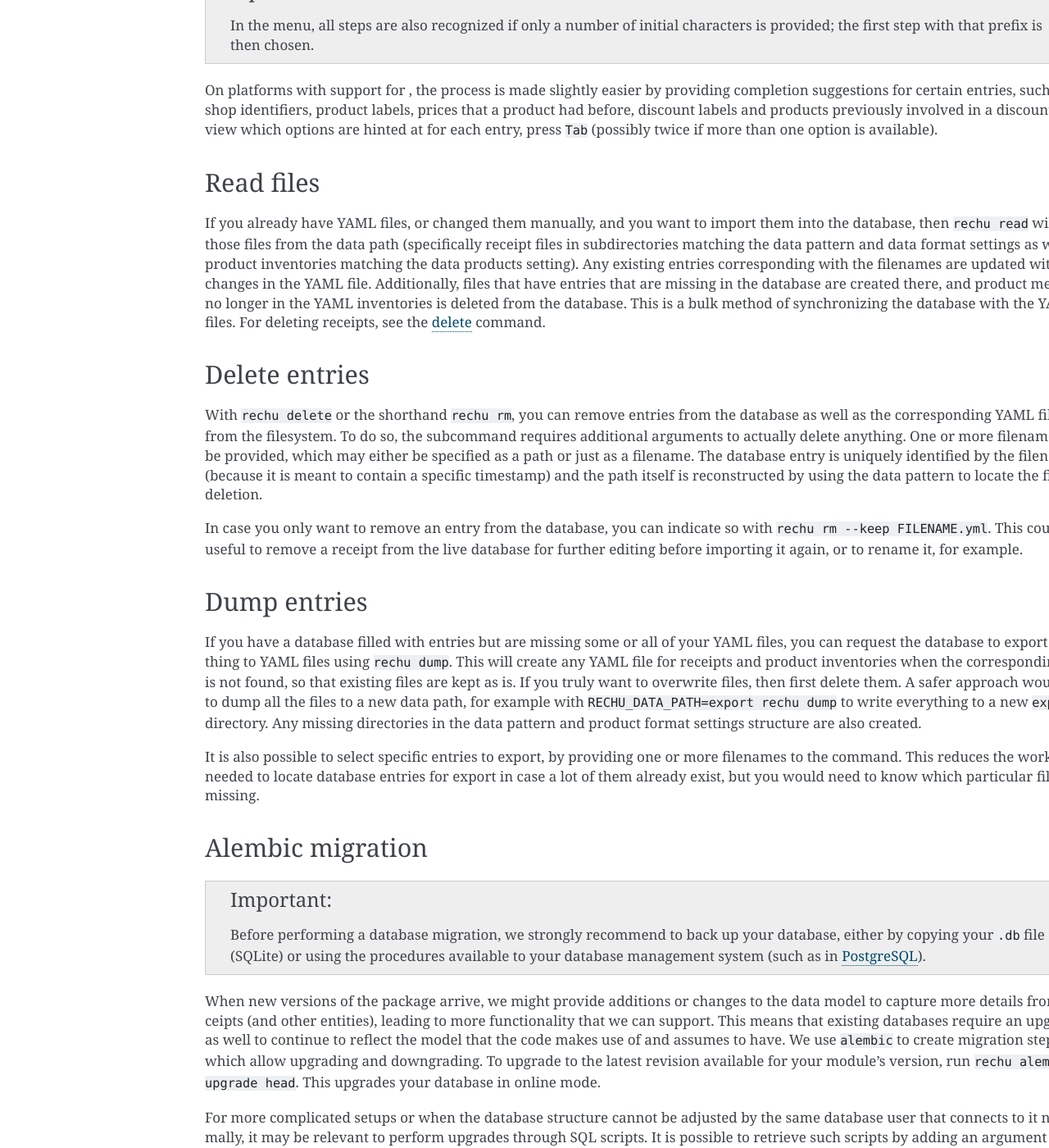
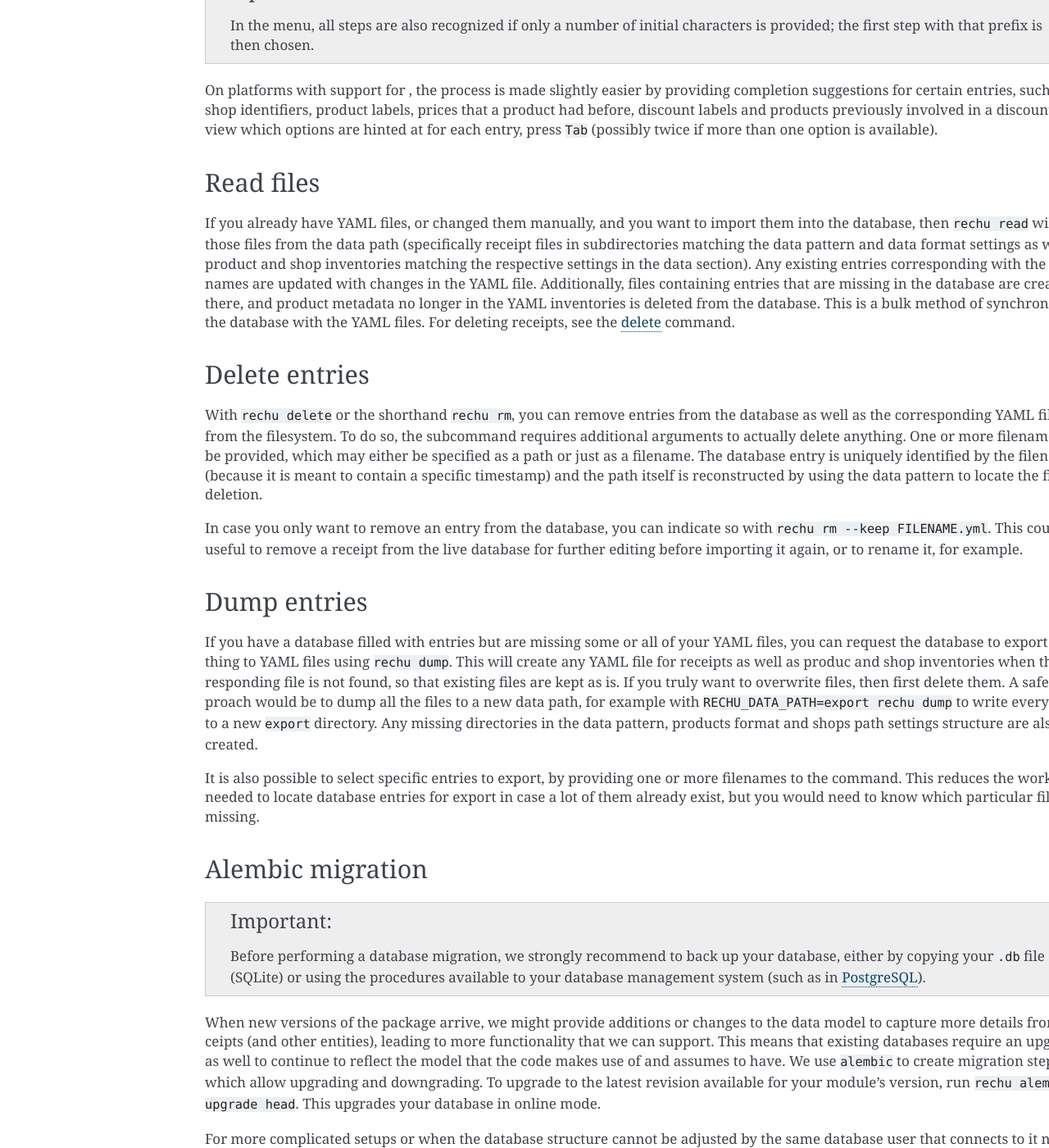
Before and after one commit to lhelwerd/rechu, a Sphinx documentation site: the page built from docs/source/commands.md, in a window 1280 px wide and 1400 px high, scrolled down 1830 px. Shown: the whole window at 82% size. Built offline with Sphinx 7.4.7, drawn with Linux system fonts in a browser that asks for light colours; pages that are not in the unit, such as notebooks, are missing from menus.

Commit message:
Update documentation, CHANGELOG.md and README.md

```diff
--- a/docs/source/commands.md
+++ b/docs/source/commands.md
@@ -124,13 +124,13 @@ than one option is available).
 If you already have YAML files, or changed them manually, and you want to
 import them into the database, then `rechu read` will read those files from the
 data path (specifically receipt files in subdirectories matching the data
-pattern and data format settings as well as product inventories matching the
-data products setting). Any existing entries corresponding with the filenames
-are updated with changes in the YAML file. Additionally, files that have
-entries that are missing in the database are created there, and product
-metadata no longer in the YAML inventories is deleted from the database. This
-is a bulk method of synchronizing the database with the YAML files. For
-deleting receipts, see the [delete](#delete) command.
+pattern and data format settings as well as product and shop inventories
+matching the respective settings in the data section). Any existing entries
+corresponding with the filenames are updated with changes in the YAML file.
+Additionally, files containing entries that are missing in the database are
+created there, and product metadata no longer in the YAML inventories is
+deleted from the database. This is a bulk method of synchronizing the database
+with the YAML files. For deleting receipts, see the [delete](#delete) command.
 
 (delete)=
 ## Delete entries
@@ -154,13 +154,13 @@ rename it, for example.
 
 If you have a database filled with entries but are missing some or all of your
 YAML files, you can request the database to export everything to YAML files
-using `rechu dump`. This will create any YAML file for receipts and product
-inventories when the corresponding file is not found, so that existing files
-are kept as is. If you truly want to overwrite files, then first delete them.
-A safer approach would be to dump all the files to a new data path, for example
-with `RECHU_DATA_PATH=export rechu dump` to write everything to a new `export`
-directory. Any missing directories in the data pattern and product format
-settings structure are also created.
+using `rechu dump`. This will create any YAML file for receipts as well as
+produc and shop inventories when the corresponding file is not found, so that
+existing files are kept as is. If you truly want to overwrite files, then first
+delete them. A safer approach would be to dump all the files to a new data
+path, for example with `RECHU_DATA_PATH=export rechu dump` to write everything
+to a new `export` directory. Any missing directories in the data pattern,
+products format and shops path settings structure are also created.
 
 It is also possible to select specific entries to export, by providing one or
 more filenames to the command. This reduces the work needed to locate database
--- a/docs/source/schemas.rst
+++ b/docs/source/schemas.rst
@@ -1,6 +1,8 @@
 JSON schemas
 ============
 
+.. _shops:
+.. jsonschema:: ../../schema/shops.json
 .. _products:
 .. jsonschema:: ../../schema/products.json
 .. _receipt:
```
Also changed, not shown: CHANGELOG.md (+4 -0 lines), README.md (+7 -6 lines), docs/source/configuration.md (+13 -11 lines), docs/source/files.md (+38 -15 lines).
